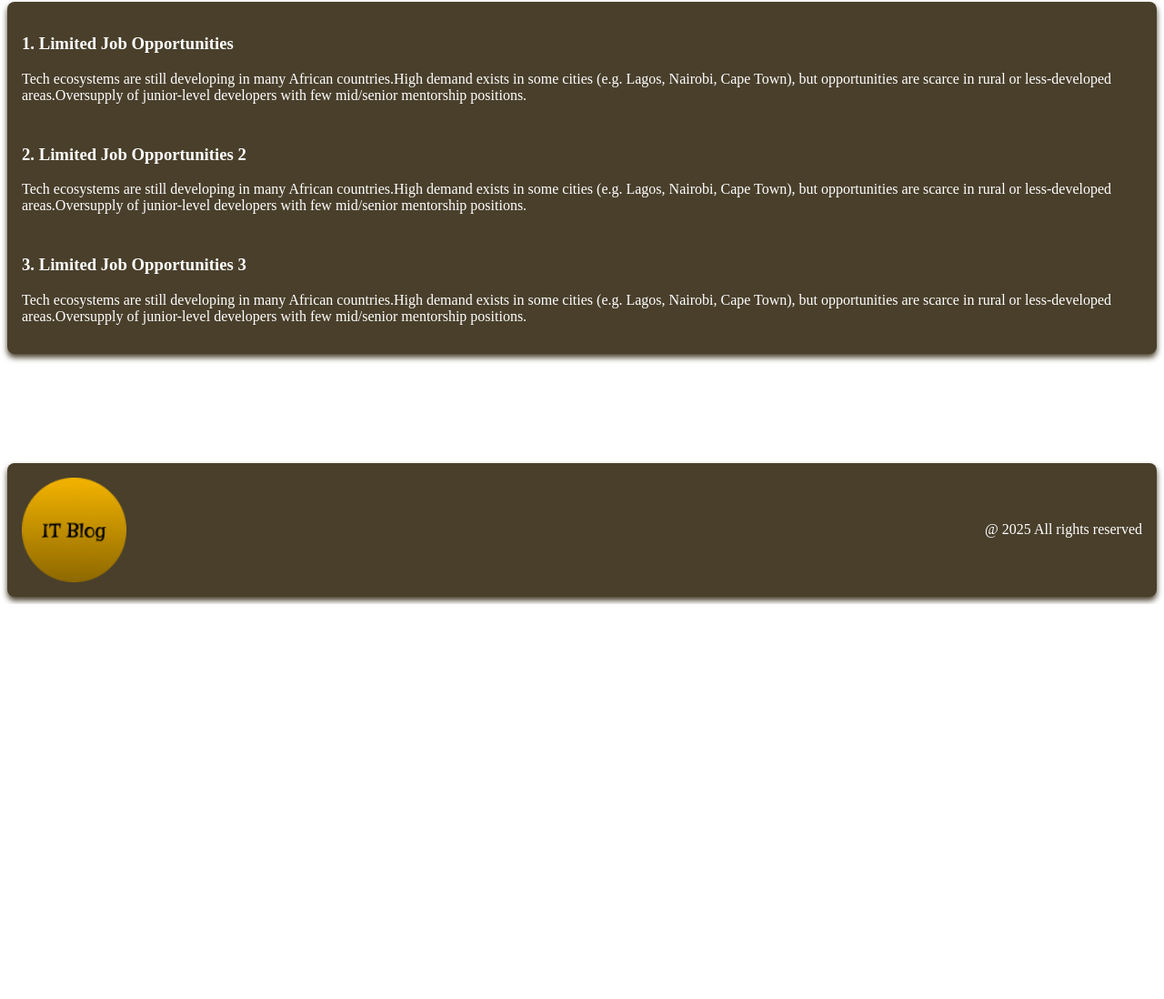
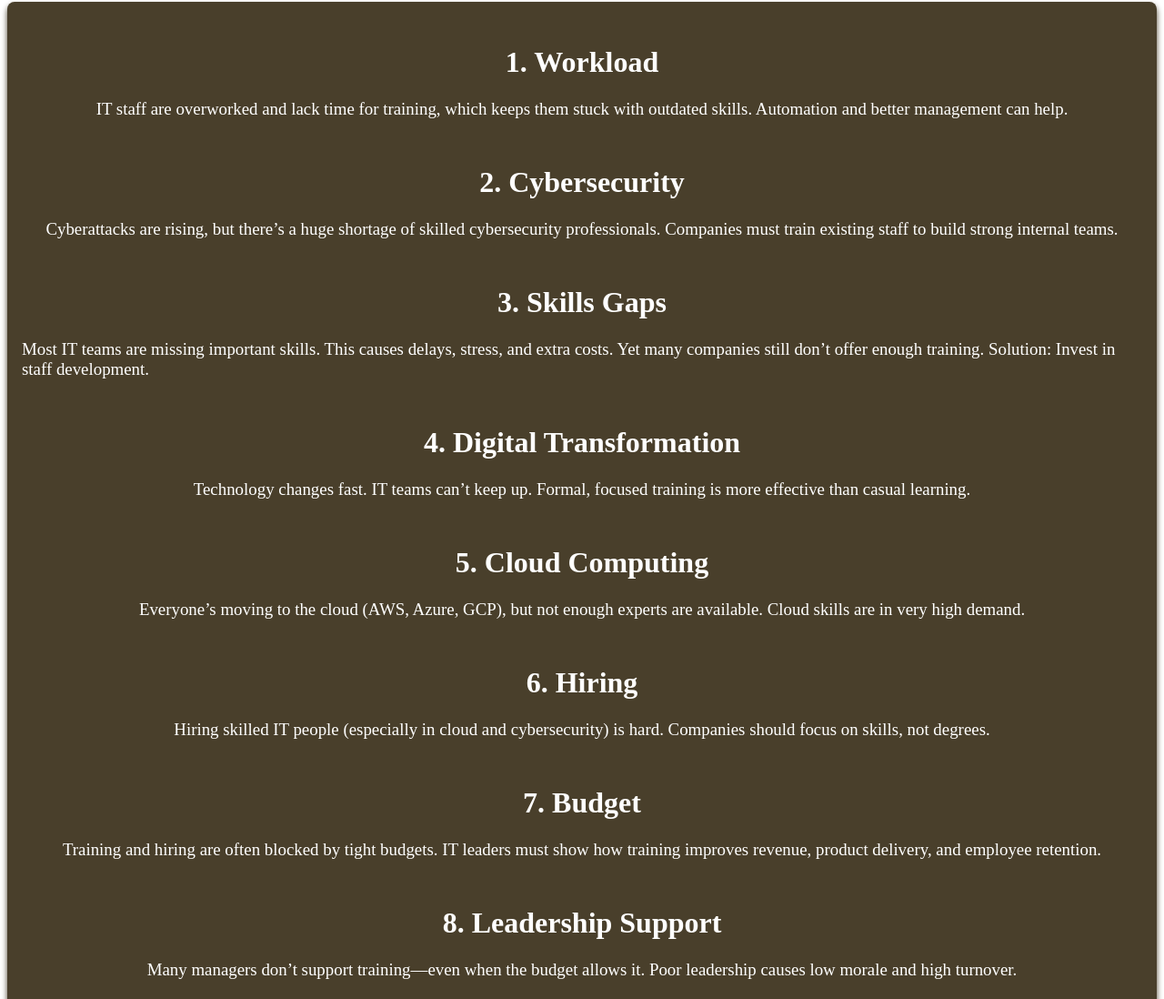
Before and after one commit to siyabongamasiya/IT-blog, a plain HTML site: page index.html in a window 1280 px wide. Shown: the part 358-1456 px from the top of the page at 91% size. Before the commit the page ends 1022 px from the top, so only its background shows below. Drawn offline with Linux system fonts and the light colour scheme.

Commit message:
feature:finished version 1 of the  blog

```diff
--- a/script.js
+++ b/script.js
@@ -3,12 +3,8 @@
 const renderProblem = (title,text) => {
     const challengesSection = document.getElementById("challenges-section")
     const problem = document.createElement("div")
-    problem.innerHTML = `<div>
-    <h3 id="challenge-title">${title}</h3>
-        <p class="challenge-content">
-        ${text}
-        </p>
-    </div>`
+    problem.innerHTML = `<h3 id="challenge-title">${title}</h3>
+        <p class="challenge-content">${text}</p>`
     problem.classList.add("challenge")
     challengesSection.appendChild(problem)
 }
@@ -17,17 +13,62 @@ function logout(){
     alert("This would normally log you out")
 }
 
-//first challenge
-const  titleOne = "1. Limited Job Opportunities"
-const descriptionOne = "Tech ecosystems are still developing in many African countries.High demand exists in some cities (e.g. Lagos, Nairobi, Cape Town), but opportunities are scarce in rural or less-developed areas.Oversupply of junior-level developers with few mid/senior mentorship positions."
-renderProblem(titleOne,descriptionOne)
+/// Challenge 1
+const titleOne = "1. Workload"
+const descriptionOne = "IT staff are overworked and lack time for training, which keeps them stuck with outdated skills. Automation and better management can help."
+renderProblem(titleOne, descriptionOne)
 
-//first challenge
-const  titleTwo = "2. Limited Job Opportunities 2"
-const descriptiontwo = "Tech ecosystems are still developing in many African countries.High demand exists in some cities (e.g. Lagos, Nairobi, Cape Town), but opportunities are scarce in rural or less-developed areas.Oversupply of junior-level developers with few mid/senior mentorship positions."
-renderProblem(titleTwo,descriptiontwo)
+// Challenge 2
+const titleTwo = "2. Cybersecurity"
+const descriptionTwo = "Cyberattacks are rising, but there’s a huge shortage of skilled cybersecurity professionals. Companies must train existing staff to build strong internal teams."
+renderProblem(titleTwo, descriptionTwo)
 
-//first challenge
-const  titleThree = "3. Limited Job Opportunities 3"
-const descriptionThree = "Tech ecosystems are still developing in many African countries.High demand exists in some cities (e.g. Lagos, Nairobi, Cape Town), but opportunities are scarce in rural or less-developed areas.Oversupply of junior-level developers with few mid/senior mentorship positions."
-renderProblem(titleThree,descriptionThree)
+// Challenge 3
+const titleThree = "3. Skills Gaps"
+const descriptionThree = "Most IT teams are missing important skills. This causes delays, stress, and extra costs. Yet many companies still don’t offer enough training. Solution: Invest in staff development."
+renderProblem(titleThree, descriptionThree)
+
+// Challenge 4
+const titleFour = "4. Digital Transformation"
+const descriptionFour = "Technology changes fast. IT teams can’t keep up. Formal, focused training is more effective than casual learning."
+renderProblem(titleFour, descriptionFour)
+
+// Challenge 5
+const titleFive = "5. Cloud Computing"
+const descriptionFive = "Everyone’s moving to the cloud (AWS, Azure, GCP), but not enough experts are available. Cloud skills are in very high demand."
+renderProblem(titleFive, descriptionFive)
+
+// Challenge 6
+const titleSix = "6. Hiring"
+const descriptionSix = "Hiring skilled IT people (especially in cloud and cybersecurity) is hard. Companies should focus on skills, not degrees."
+renderProblem(titleSix, descriptionSix)
+
+// Challenge 7
+const titleSeven = "7. Budget"
+const descriptionSeven = "Training and hiring are often blocked by tight budgets. IT leaders must show how training improves revenue, product delivery, and employee retention."
+renderProblem(titleSeven, descriptionSeven)
+
+// Challenge 8
+const titleEight = "8. Leadership Support"
+const descriptionEight = "Many managers don’t support training—even when the budget allows it. Poor leadership causes low morale and high turnover."
+renderProblem(titleEight, descriptionEight)
+
+// Challenge 9
+const titleNine = "9. Analytics and Data"
+const descriptionNine = "Data is growing fast. Companies need people who can manage and analyze data, not just store it. Cloud platforms help, but skills are essential."
+renderProblem(titleNine, descriptionNine)
+
+// Challenge 10
+const titleTen = "10. Automation"
+const descriptionTen = "Automating repetitive tasks can reduce workload and improve speed (e.g., in cybersecurity or cloud setup). But you need the right tools and training."
+renderProblem(titleTen, descriptionTen)
+
+// Challenge 11
+const titleEleven = "11. Project Management"
+const descriptionEleven = "Without skilled project managers, projects fail or go over budget. PMP certification is highly valued."
+renderProblem(titleEleven, descriptionEleven)
+
+// Challenge 12
+const titleTwelve = "12. Career Growth"
+const descriptionTwelve = "People leave jobs when they don’t see growth. Offer training, clear career paths, and better leadership to retain staff."
+renderProblem(titleTwelve, descriptionTwelve)
--- a/style.css
+++ b/style.css
@@ -5,6 +5,7 @@
     --image-width : 9vw;
     --image-height : 9vw;
     --span-text-color : whitesmoke;
+    --logo-and-blogger-gap : 30px;
 }
 
 *,::after,::before{
@@ -62,6 +63,10 @@ h3,h1{
     color: var(--Text);
 }
 
+h3{
+    font-size: 2rem;
+}
+
 span{
     font-style: italic;
     color: var(--span-text-color);
@@ -71,12 +76,17 @@ p{
     color: var(--Text);
 }
 
+.challenge-content {
+    margin-top: -20px;
+    font-size: 1.18rem;
+}
+
 #logo-and-blogger-section-subsection-2{
     display: flex;
     flex-direction: row;
     justify-content: space-between;
     align-items: center;
-    gap: 30px;
+    gap: var(--logo-and-blogger-gap);
 }
 
 #logo-and-blogger-section-subsection-1{
@@ -84,7 +94,7 @@ p{
     flex-direction: row;
     justify-content: space-between;
     align-items: center;
-    gap: 30px;
+    gap: var(--logo-and-blogger-gap);
 }
 
 #logo-and-blogger-section{
@@ -92,7 +102,30 @@ p{
     flex-direction: column;
     justify-content: center;
     align-items: start;
-    gap: 30px;
+    gap: var(--logo-and-blogger-gap);
+}
+
+#top{
+    display: flex;
+    justify-content: space-between;
+}
+
+.challenge{
+    display: flex;
+    flex-direction: column;
+    justify-content: flex-start;
+    align-items: center;
+    gap: 10px;
+
+}
+
+.cardHolder{
+    display: flex;
+    width: 100% !important;
+    padding: 16px;
+    background-color: var(--background);
+    border-radius: 8px;
+    box-shadow: 0px 4px 6px 0px #493F2B;
 }
 
 #challenges-section{
@@ -100,19 +133,8 @@ p{
     flex-direction: column;
     justify-content: top;
     align-items: center;
-    gap: 10px;
 }
 
-#top{
-    display: flex;
-    justify-content: space-between;
+main{
+    width: 100%;
 }
-
-.cardHolder{
-    display: flex;
-    width: 100%;
-    padding: 16px;
-    background-color: var(--background);
-    border-radius: 8px;
-    box-shadow: 0px 4px 6px 0px #493F2B;
-}
```
